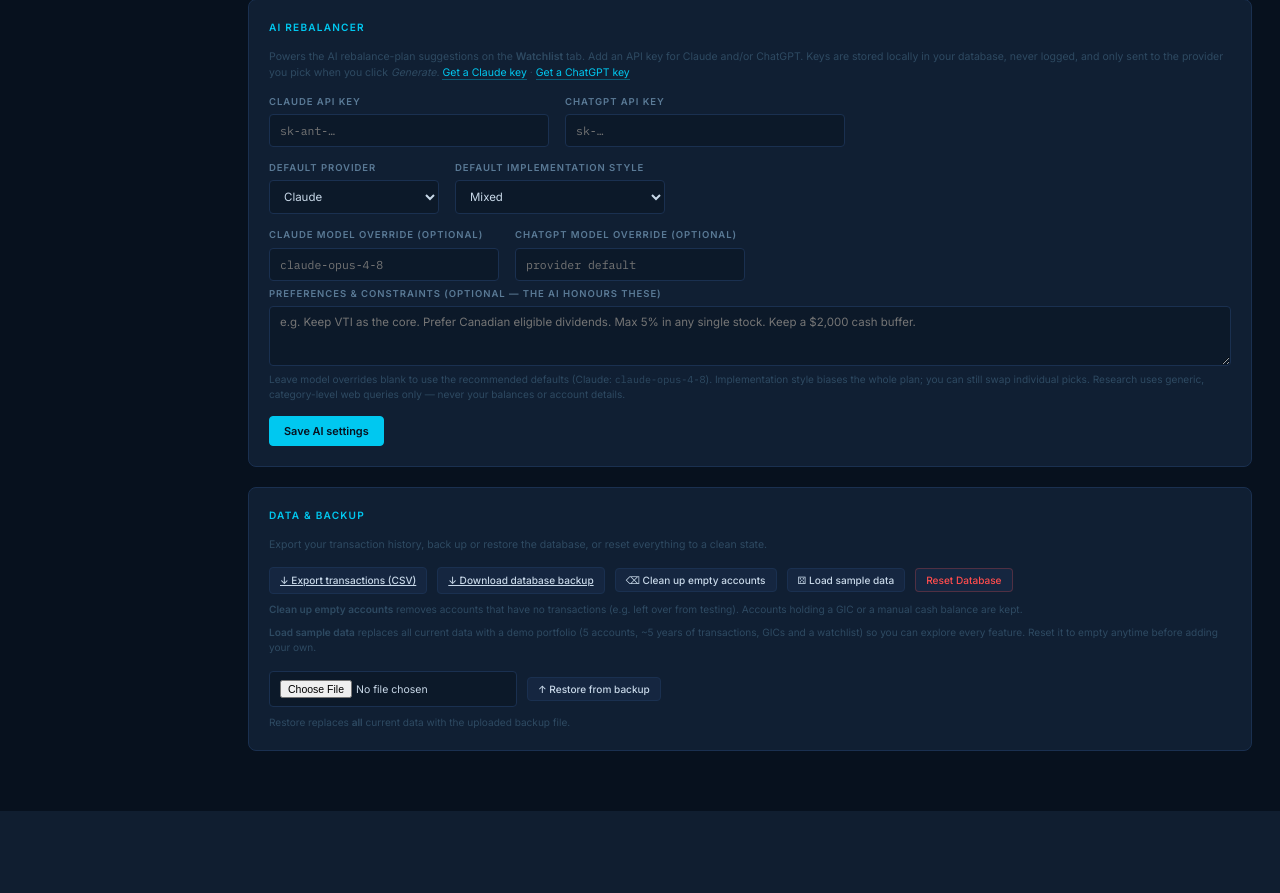
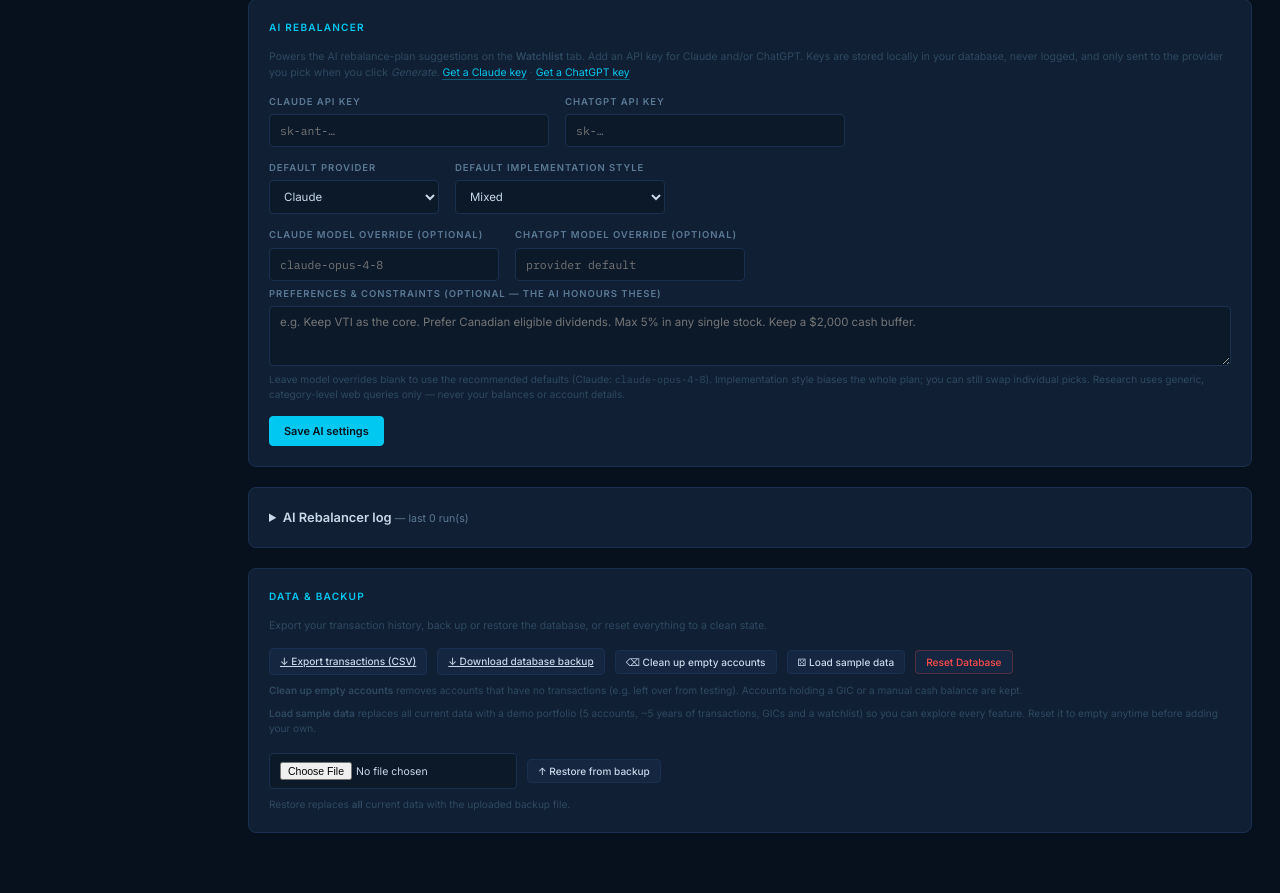
Before and after one commit to toma-nator/FUNDerelele, a Flask app: page /settings in a window 1280 px wide. Shown: the part 882-1775 px from the top of the page. Before the commit the page ends 1693 px from the top, so only its background shows below. Run offline with Flask 3, Linux system fonts and the light colour scheme; tables that the repository leaves empty hold one stand-in row (values such as "Sample post").

Commit message:
feat: AI rebalance prompt self-check + balanced sells, transient-retry robustness, Settings generation log; fix AVTE; park plan archive
Prompt (all styles): added a SELF-CHECK block (cash budget, caps, every targeted
dimension moved, no non-overweight sells, blended-risk lands on target) and a
balanced-sell line (sell when it helps the rebalance, may trim protected names up
to their limit, trim unprotected overweights without hesitation).

Robustness: pause_turn web-search cap 6 -> 8 with a clear message if still
researching; one automatic retry on a transient 5xx / overloaded / dropped-
connection error so a multi-minute run isn't wasted.

Generation log (D): every AI run is logged (timestamp, provider, style, account,
result/error) to instance/ai_gen.log and shown in a collapsible 'AI Rebalancer
log' panel in Settings — failures in red — so a failure is never blind again.

Also: loading-overlay note 1-3 min -> 8-15 min; deleted the duplicate AVTE sell
(txn 104) so the delisted holding closes cleanly at 0 shares; parked the AI plan
archive idea in SUGGESTIONS.

Co-Authored-By: Claude Opus 4.8 <noreply@anthropic.com>

```diff
--- a/app.py
+++ b/app.py
@@ -981,6 +981,35 @@ def watchlist():
                            ai=ai, last_updated=last_updated, active='watchlist')
 
 
+def _ai_log_path():
+    import os
+    return os.path.join(app.instance_path, 'ai_gen.log')
+
+
+def _log_ai_generation(account, style, provider, outcome):
+    """Append one line to the AI-generation log (best-effort; never raises)."""
+    import os
+    from datetime import datetime
+    try:
+        os.makedirs(app.instance_path, exist_ok=True)
+        line = (f"{datetime.now().strftime('%Y-%m-%d %H:%M')} | {provider} | {style} | "
+                f"{account} | {outcome}\n")
+        with open(_ai_log_path(), 'a', encoding='utf-8') as f:
+            f.write(line)
+    except Exception:
+        pass
+
+
+def _read_ai_generation_log(n=25):
+    """Most-recent-first list of the last n AI-generation log lines (best-effort)."""
+    try:
+        with open(_ai_log_path(), encoding='utf-8') as f:
+            lines = [ln.rstrip('\n') for ln in f if ln.strip()]
+        return lines[-n:][::-1]
+    except Exception:
+        return []
+
+
 @app.route('/watchlist/ai/generate', methods=['POST'])
 def watchlist_ai_generate():
     """The single billable AI call — only reachable from an explicit, confirmed button."""
@@ -991,12 +1020,16 @@ def watchlist_ai_generate():
     if not account:
         flash('Pick an account first.', 'error')
         return redirect(url_for('watchlist'))
-    try:
-        ai_service.run_and_cache(account, provider, style)
+    slabel = style or 'mixed'
+    try:
+        plan = ai_service.run_and_cache(account, provider, style)
+        _log_ai_generation(account, slabel, provider, f"OK — {len(plan.get('trades', []))} trades")
         flash(f'AI plan generated for {account}.', 'success')
     except ai_service.AIConfigError as e:
+        _log_ai_generation(account, slabel, provider, f'CONFIG ERROR — {e}')
         flash(str(e), 'error')
     except Exception as e:
+        _log_ai_generation(account, slabel, provider, f'FAILED — {type(e).__name__}: {e}')
         flash(f'AI generation failed: {e}', 'error')
     return redirect(url_for('watchlist', ai_account=account))
 
@@ -1502,6 +1535,7 @@ def settings():
                            ai_preferences=gs('ai_preferences', ''),
                            ai_claude_key_set=bool(gs('anthropic_api_key', '')),
                            ai_chatgpt_key_set=bool(gs('openai_api_key', '')),
+                           ai_gen_log=_read_ai_generation_log(),
                            active='settings')
 
 
--- a/templates/settings.html
+++ b/templates/settings.html
@@ -230,6 +230,22 @@
 </div>
 </form>
 
+<!-- AI Rebalancer — generation log (collapsible) -->
+<div class="card" style="margin-bottom:20px">
+  <div class="settings-section">
+    <details>
+      <summary style="cursor:pointer;font-weight:600;font-size:.92rem">AI Rebalancer log <span class="text-dim" style="font-weight:400;font-size:.76rem">— last {{ ai_gen_log|length }} run(s)</span></summary>
+      {% if ai_gen_log %}
+      <div style="margin-top:10px;max-height:260px;overflow:auto">
+        {% for line in ai_gen_log %}<div class="mono" style="font-size:.74rem;line-height:1.7;color:{% if 'FAILED' in line or 'ERROR' in line %}var(--red){% else %}var(--text-dim){% endif %}">{{ line }}</div>{% endfor %}
+      </div>
+      {% else %}
+      <p class="text-dim" style="font-size:.8rem;margin-top:8px">No generations logged yet.</p>
+      {% endif %}
+    </details>
+  </div>
+</div>
+
 <!-- Data & Backup lives outside the settings form (restore is its own upload form) -->
 <div class="card" style="margin-bottom:20px">
   <div class="settings-section">
--- a/templates/watchlist.html
+++ b/templates/watchlist.html
@@ -98,7 +98,7 @@
     <div class="ai-gen-title">Generating AI plan…</div>
     <div class="ai-gen-pct" id="ai-gen-pct">0%</div>
     <div class="ai-gen-track"><div class="ai-gen-bar" id="ai-gen-bar"></div></div>
-    <div class="ai-gen-note">Researching live market data — usually 1–3 minutes.<br><strong>Please don't close this tab.</strong></div>
+    <div class="ai-gen-note">Researching live market data — usually 8–15 minutes.<br><strong>Please don't close this tab.</strong></div>
     <div class="ai-gen-elapsed" id="ai-gen-elapsed">Elapsed 0:00</div>
   </div>
 </div>
```
Also changed, not shown: SUGGESTIONS.md (+11 -2 lines), ai_service.py (+59 -34 lines).
